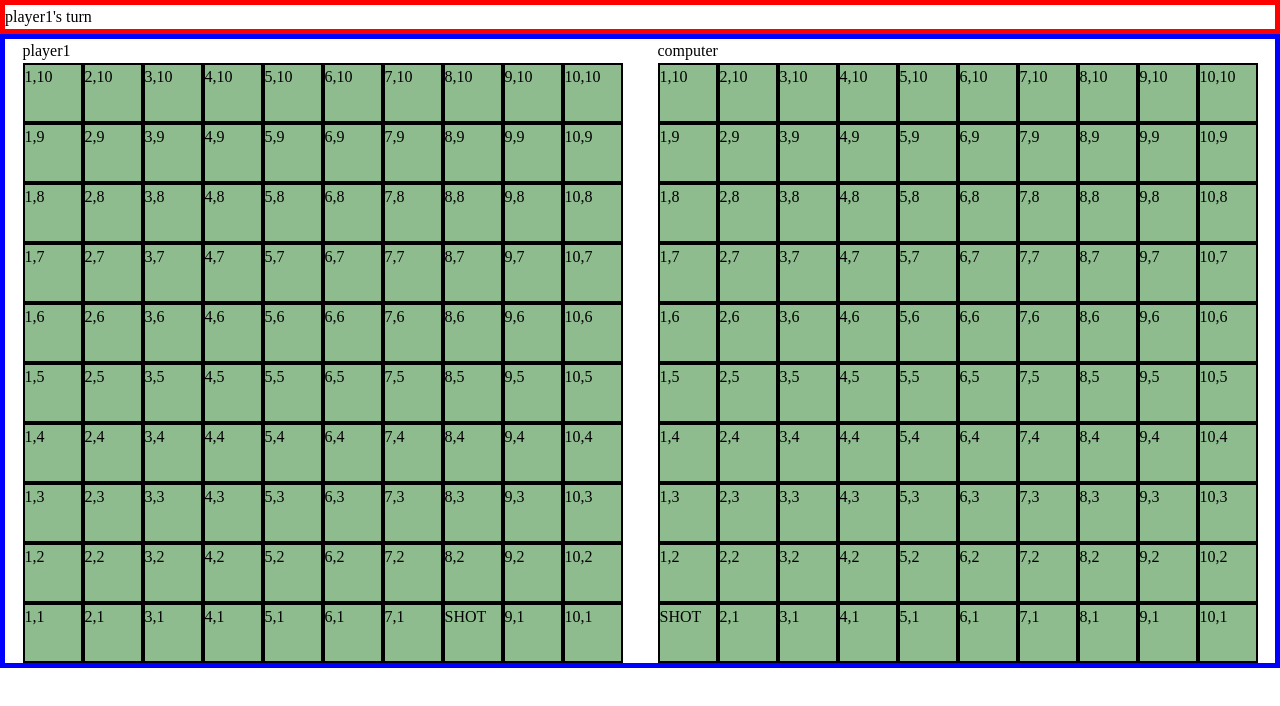
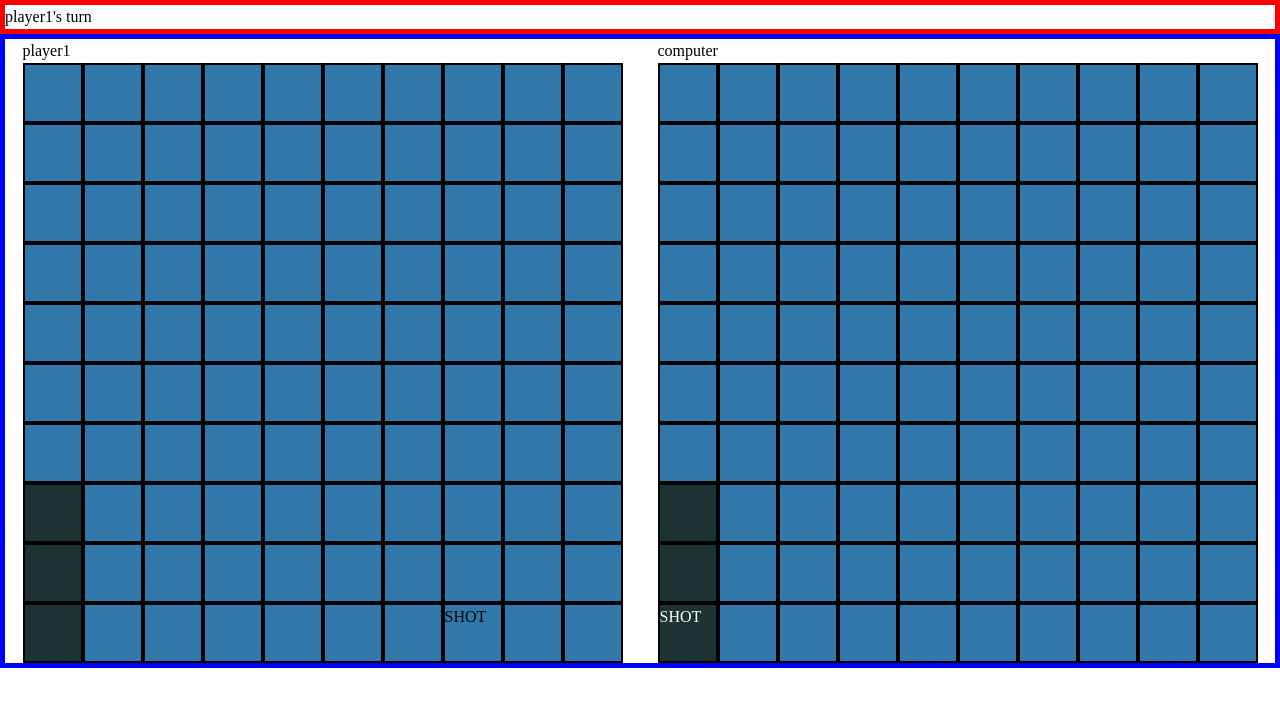
Before and after one commit to cl8396/op-battleships, a website built with Vite: page index.html in a window 1280 px wide. Built offline with nearby package versions, Linux system fonts and the light colour scheme.

Commit message:
Add gameboard tile component

```diff
--- /dev/null
+++ b/src/components/gameboard-tile/gameboard-tile.css
@@ -0,0 +1,4 @@
+.game__tile--ship {
+  background-color: rgb(29, 50, 50);
+  color: white;
+}
--- /dev/null
+++ b/src/components/gameboard-tile/gameboard-tile.js
@@ -0,0 +1,33 @@
+import './gameboard-tile.css';
+
+class GameboardTile {
+  constructor(x, y, content) {
+    this.x = x;
+    this.y = y;
+    this.content = content;
+    this.element = null;
+  }
+
+  create() {
+    const tile = document.createElement('div');
+    tile.setAttribute('x', this.x);
+    tile.setAttribute('y', this.y);
+    tile.classList.add('game__tile');
+    this.element = tile;
+    return tile;
+  }
+
+  showShip() {
+    if (this.content && this.element) {
+      this.element.classList.add('game__tile--ship');
+    }
+  }
+
+  hideShip() {
+    if (this.content && this.element) {
+      this.element.classList.remove('game__tile--ship');
+    }
+  }
+}
+
+export default GameboardTile;
--- a/src/components/gameboard/gameboard.css
+++ b/src/components/gameboard/gameboard.css
@@ -1,5 +1,5 @@
 .game__gameboard {
-  background-color: darkseagreen;
+  background-color: rgb(47, 120, 169);
   width: 600px;
 }
 
--- a/src/components/gameboard/gameboard.js
+++ b/src/components/gameboard/gameboard.js
@@ -1,11 +1,14 @@
 import eventEmitter from '../../modules/event-emitter';
 import './gameboard.css';
+import GameboardTile from '../gameboard-tile/gameboard-tile';
 
 class GameboardComponent {
   constructor(container, gameboard) {
     this.container = container;
+    this.shipsVisible = true;
+    this.gameboard = gameboard;
+
     this.element = this.render(gameboard);
-    this.gameboard = gameboard;
 
     eventEmitter.on('gameboardChange', (data) => {
       if (data.gameboard === this.gameboard) {
@@ -31,12 +34,14 @@ class GameboardComponent {
 
     for (let i = grid[1].length - 1; i > 0; i--) {
       for (let j = 1; j <= grid.length - 1; j++) {
-        let tile = document.createElement('div');
-        tile.setAttribute('x', j);
-        tile.setAttribute('y', i);
-        tile.textContent = `${j},${i}`;
-        tile.classList.add('game__tile');
-        gridContainer.appendChild(tile);
+        let tile = new GameboardTile(j, i, grid[j][i]);
+        let tileElement = tile.create();
+
+        if (this.shipsVisible) {
+          tile.showShip();
+        }
+
+        gridContainer.appendChild(tileElement);
       }
     }
 
```
